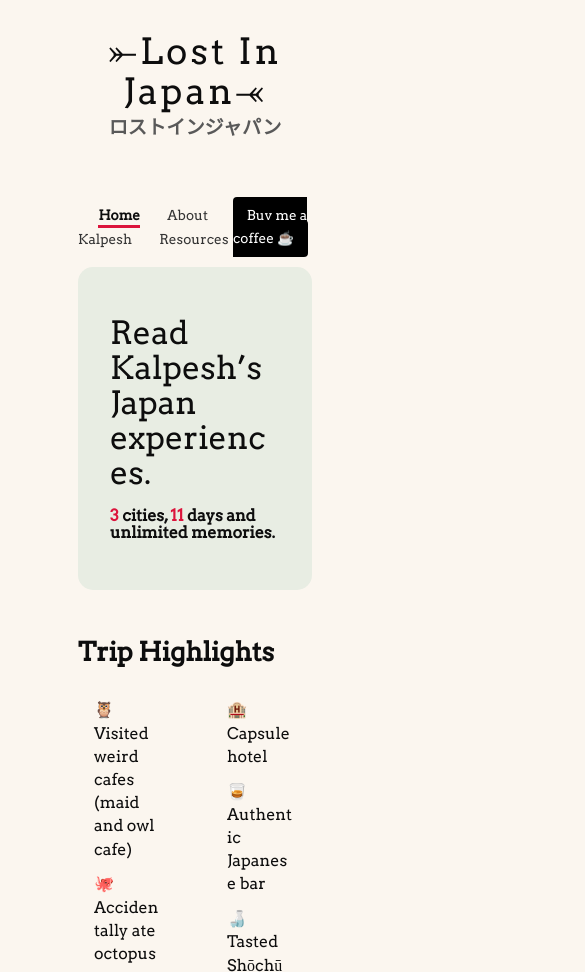
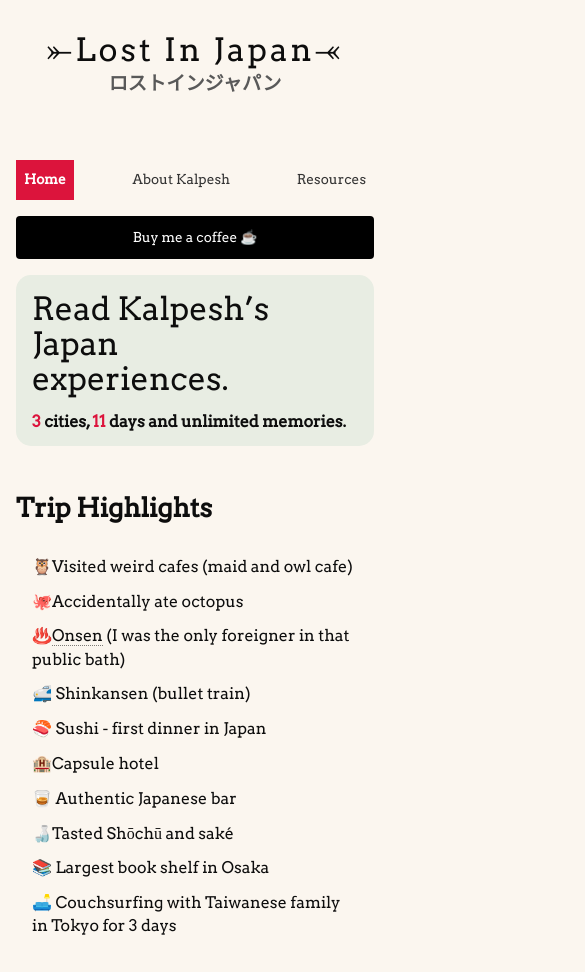
Before and after one commit to kalpeshsingh/lost-in-japan, a Gatsby site: page / in a window 390 px wide. Shown: the top 972 px of the page, 585 px wide, since content can reach past the window. Built offline with nearby package versions, Linux system fonts and the light colour scheme; Gatsby itself is replaced by a stand-in of ours.

Commit message:
feat(homepage): mobile responsive for homepage

```diff
--- a/src/components/layout.css
+++ b/src/components/layout.css
@@ -636,3 +636,47 @@ pre tt:after {
   line-height: 1.4rem;
   font-weight: 700;
 }
+
+/* ==========================================================================
+   Responsive
+   ========================================================================== */
+@media only screen and (max-width: 480px) {
+  .homepage,
+  .about {
+    grid-template-columns: 1rem repeat(3, 1fr) 1rem;
+  }
+  .header__title {
+    font-size: 2rem;
+  }
+  .header__navbar.header__navbar {
+    flex-direction: column;
+    align-items: initial;
+  }
+
+  .header__navbar__left {
+    display: flex;
+    justify-content: space-between;
+  }
+
+  .header__navbar__right {
+    margin-top: 1rem;
+    align-self: stretch;
+  }
+  .header__navbar__right .filledButton {
+    display: block;
+    padding: 0.5rem;
+  }
+
+  .header__navbar__link--active.header__navbar__link--active {
+    background-color: var(--color-crimson);
+    color: #fff;
+    padding: 0.5rem 1rem;
+    border: 0;
+  }
+  .header__navbar__left > .header__navbar__link {
+    padding: 0.5rem;
+  }
+  .site-footer {
+    font-size: 0.6rem;
+  }
+}
--- a/src/pages/index.css
+++ b/src/pages/index.css
@@ -38,3 +38,20 @@
 .homepage__section-highlights:hover {
   background-color: hsl(185, 22%, 91%);
 }
+
+/* ==========================================================================
+   Responsive
+   ========================================================================== */
+@media only screen and (max-width: 480px) {
+  .homepage .jumbotron {
+    padding: 1rem;
+  }
+  .homepage__section-highlights {
+    columns: 1;
+  }
+  .cards,
+  .cards.cards--experiences {
+    grid-template-columns: 1fr;
+    height: auto;
+  }
+}
```
